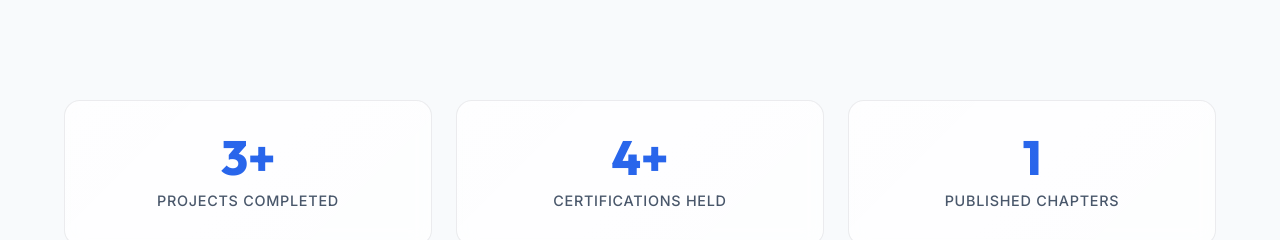
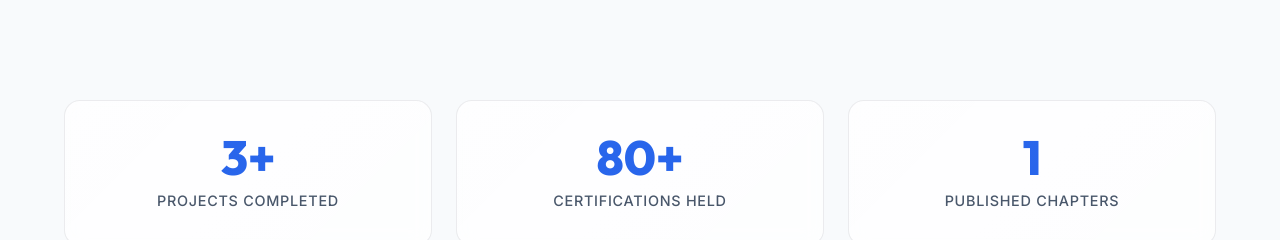
Before and after one commit to ragavarshini3/portfolio, a plain HTML site: page index.html in a window 1280 px wide. Shown: the part 7820-8060 px from the top of the page. Drawn offline with Linux system fonts and the light colour scheme; no server answers; animation ran at ten frames a second.

Commit message:
Update certifications count from 4 to 80

```diff
--- a/index.html
+++ b/index.html
@@ -570,7 +570,7 @@
       </div>
 
       <div class="glass-card counter-card">
-        <div class="counter-number" data-target="4" data-suffix="+">0</div>
+        <div class="counter-number" data-target="80" data-suffix="+">0</div>
         <div class="counter-label">Certifications Held</div>
       </div>
       <div class="glass-card counter-card">
```
